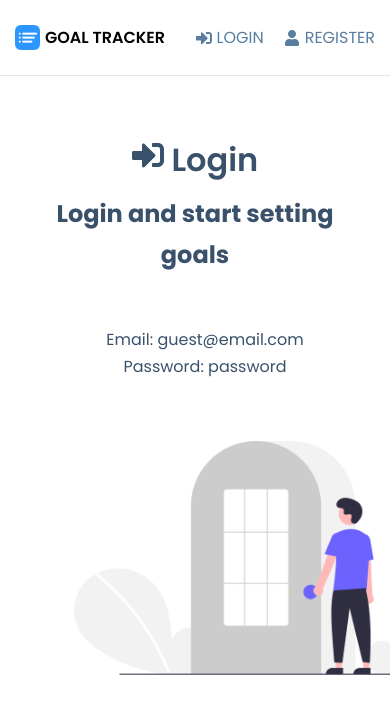
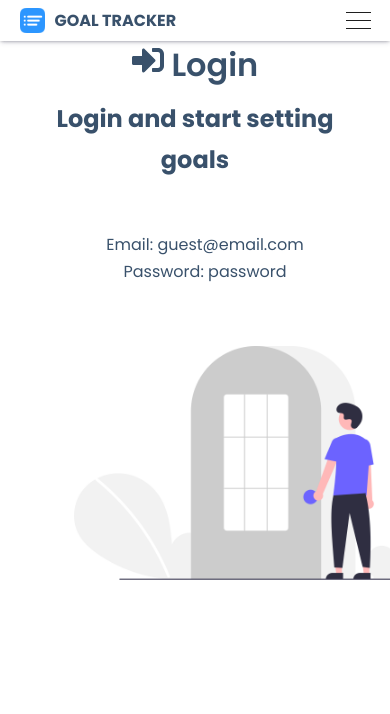
Before and after one commit to SoroushGhodrat/Goal-Tracker-Fullstack, a React (Create React App) app in the folder frontend/: page / in a window 390 px wide. Shown: the top 714 px of the page. Built offline with nearby package versions, Linux system fonts and the light colour scheme.

Commit message:
Refactor Navbar to responsive NAvbar

```diff
--- a/frontend/src/components/Navbar/Navbar.tsx
+++ b/frontend/src/components/Navbar/Navbar.tsx
@@ -1,5 +1,5 @@
 import { FaSignInAlt, FaSignOutAlt, FaUser } from "react-icons/fa";
-import { Link, useNavigate } from "react-router-dom";
+import { Link } from "react-router-dom";
 import { useDispatch, useSelector } from "react-redux";
 import { logout, reset } from "../../features/auth/authSlice";
 import { AnyAction, ThunkDispatch } from "@reduxjs/toolkit";
@@ -7,6 +7,7 @@ import styles from "./navbar.module.css";
 import Button from "../UI/Button/Button";
 import DropdownButton from "../DropdownButton/DropdownButton";
 import Logo from "../../assets/Logo.png";
+import { useRef } from "react";
 
 const Navbar = () => {
   const dispatch = useDispatch<ThunkDispatch<any, any, AnyAction>>();
@@ -17,33 +18,40 @@ const Navbar = () => {
     dispatch(reset());
   };
 
+  const navElementRef = useRef<HTMLDivElement>(null);
+  const hamburgerButtonRef = useRef<HTMLDivElement>(null);
+
+  const toggleNav = () => {
+    const { current: navElement } = navElementRef;
+    const { current: hamburgerButton } = hamburgerButtonRef;
+
+    if (navElement && hamburgerButton) {
+      const activeClass = styles.active;
+      const hamburgerActiveClass = styles.hamburger_active;
+
+      navElement.classList.toggle(activeClass);
+      hamburgerButton.classList.toggle(hamburgerActiveClass);
+    }
+  };
+
   return (
-    <header className={styles.header}>
+    <header>
+      <nav>
         <div className={styles.logo}>
           <img src={Logo} alt="logo" />
-        GOAL TRACKER
+          <p>GOAL TRACKER</p>
         </div>
 
-      <div>
+        <ul className={styles.nav_links}>
           {user && (
             <>
-            <div>
-              <ul>
               <li>
                 <Link to="/goals-list">GOAL LIST</Link>
               </li>
               <li>
                 <Link to="/new-goal-form">GREATE A NEW GOAL</Link>
               </li>
-              </ul>
-            </div>
-          </>
-        )}
-      </div>
 
-      {user && (
-        <div>
-          <ul>
               <li>
                 <DropdownButton buttonTitle={`Hi ${user.name}!`}>
                   <li>
@@ -78,8 +86,64 @@ const Navbar = () => {
                   </li>
                 </DropdownButton>
               </li>
+            </>
+          )}
+
+          {!user && (
+            <>
+              <li>
+                <Link to="/login">
+                  <FaSignInAlt /> LOGIN
+                </Link>
+              </li>
+              <li>
+                <Link to="/register">
+                  <FaUser /> REGISTER
+                </Link>
+              </li>
+            </>
+          )}
         </ul>
+
+        <div
+          ref={hamburgerButtonRef}
+          className={styles.hamburger}
+          onClick={toggleNav}
+        >
+          <span className={styles.line}></span>
+          <span className={styles.line}></span>
+          <span className={styles.line}></span>
         </div>
+      </nav>
+
+      <div ref={navElementRef} className={styles.menubar}>
+        {user && (
+          <ul>
+            <li>
+              <Link to="/goals-list">GOAL LIST</Link>
+            </li>
+            <li>
+              <Link to="/new-goal-form">GREATE A NEW GOAL</Link>
+            </li>
+            <li>
+              <Link to="/profile">Profile</Link>
+            </li>
+            <li>
+              <Link to="/profile">Setting</Link>
+            </li>
+            <li>
+              <Button
+                title="Logout"
+                variant="button-text"
+                size="medium"
+                type="button"
+                onClick={onLogout}
+              >
+                <FaSignOutAlt />
+                &nbsp;&nbsp;
+              </Button>
+            </li>
+          </ul>
         )}
 
         {!user && (
@@ -96,6 +160,7 @@ const Navbar = () => {
             </li>
           </ul>
         )}
+      </div>
     </header>
   );
 };
--- a/frontend/src/components/Navbar/navbar.module.css
+++ b/frontend/src/components/Navbar/navbar.module.css
@@ -1,39 +1,59 @@
-.header {
+nav {
+  padding: 5px 5%;
   display: flex;
   justify-content: space-between;
-  padding: 20px 15px;
-  border-bottom: 1px solid #e6e6e6;
-  margin-bottom: 60px;
+  align-items: center;
+  box-shadow:
+    rgba(50, 50, 93, 0.25) 0px 2px 5px -1px,
+    rgba(0, 0, 0, 0.3) 0px 1px 3px -1px;
+  z-index: 1;
+  color: var(--pickled-bluewood-200);
 }
 
-.header ul {
+nav .logo {
   display: flex;
   align-items: center;
-  justify-content: space-between;
 }
 
-.header ul li {
-  margin-left: 20px;
-  color: var(--pickled-bluewood-500);
-  transition: all 0.3s ease-in-out;
+nav .logo img {
+  height: 25px;
+  width: auto;
+  margin-right: 10px;
 }
 
-.header ul li:hover {
+nav .logo p {
+  font-size: 1rem;
+  font-weight: 700;
   color: var(--pickled-bluewood-700);
 }
 
-.header ul li a {
+nav ul {
+  list-style: none;
+  display: flex;
+}
+
+nav .nav_links li {
+  margin-left: 1.5rem;
+  transition: all 0.3s ease-in-out;
+  color: var(--pickled-bluewood-500);
+}
+
+nav .nav_links li a {
+  text-decoration: none;
+  font-size: 90%;
+  font-weight: 400;
+  padding: 4px 8px;
+  border-radius: 5px;
   position: relative;
   display: flex;
   align-items: center;
-  color: var(--pickled-bluewood-500);
 }
 
-.header ul li a:hover {
+.nav .nav_links li:hover {
   color: var(--pickled-bluewood-700);
 }
 
-.header ul li a::after {
+nav .nav_links li a::after {
   content: "";
   position: absolute;
   bottom: 0;
@@ -45,23 +65,127 @@
   transform: translateX(-50%);
 }
 
-.header ul li a:hover::after {
+nav .nav_links li a:hover::after {
   width: 100%;
   left: 0;
   transform: translateX(0%);
 }
 
-.header ul li a svg {
-  margin-right: 5px;
+.hamburger {
+  display: none;
+  cursor: pointer;
 }
 
-.logo {
+.hamburger .line {
+  width: 25px;
+  height: 1px;
+  background-color: #1f1f1f;
+  display: block;
+  margin: 7px auto;
+  transition: all 0.3s ease-in-out;
+}
+
+.hamburger_active {
+  transition: all 0.3s ease-in-out;
+  transition-delay: 0.6s;
+  transform: rotate(45deg);
+}
+
+.hamburger_active .line:nth-child(2) {
+  width: 0px;
+}
+
+.hamburger_active .line:nth-child(1),
+.hamburger_active .line:nth-child(3) {
+  transition-delay: 0.3s;
+}
+
+.hamburger_active .line:nth-child(1) {
+  transform: translateY(12px);
+}
+
+.hamburger_active .line:nth-child(3) {
+  transform: translateY(-5px) rotate(90deg);
+}
+
+.menubar {
+  position: absolute;
+  top: 0;
+  left: -60%;
+  display: flex;
+  justify-content: center;
+  align-items: flex-start;
+  width: 60%;
+  height: 100vh;
+  padding: 20% 0;
+  background: linear-gradient(
+    to bottom,
+    var(--pickled-bluewood-300) 0%,
+    var(--pickled-bluewood-700) 100%
+  );
+  transition: all 0.5s ease-in;
+  z-index: 2;
+}
+
+.active {
+  left: 0;
+  box-shadow: rgba(149, 157, 165, 0.2) 0px 8px 24px;
+}
+
+.menubar ul {
+  padding: 0;
+  list-style: none;
+}
+
+.menubar ul li {
+  margin-bottom: 32px;
+  transition: all 0.3s ease-in-out;
+  color: var(--pickled-bluewood-500);
+}
+
+.menubar ul li:hover {
+  color: var(--pickled-bluewood-700);
+}
+
+.menubar ul li a {
+  text-decoration: none;
+  color: var(--pickled-bluewood-50);
+  font-size: 95%;
+  font-weight: 400;
+  padding: 4px 8px;
+  border-radius: 5px;
+  position: relative;
   display: flex;
   align-items: center;
-  font-weight: 600;
 }
 
-.logo img {
-  width: 25px;
-  margin-right: 5px;
+.menubar ul li a:hover {
+  color: var(--pickled-bluewood-700);
 }
+
+.menubar ul li a::after {
+  content: "";
+  position: absolute;
+  bottom: 0;
+  left: 50%;
+  width: 0;
+  height: 2px;
+  background: var(--pickled-bluewood-700);
+  transition: all 0.3s ease-in-out;
+  transform: translateX(-50%);
+}
+
+.menubar ul li a:hover::after {
+  width: 100%;
+  left: 0;
+  transform: translateX(0%);
+}
+
+@media screen and (max-width: 870px) {
+  .hamburger {
+    display: block;
+  }
+  nav ul {
+    display: none;
+  }
+}
```
Lines whose indentation alone changed are shown as unchanged.
